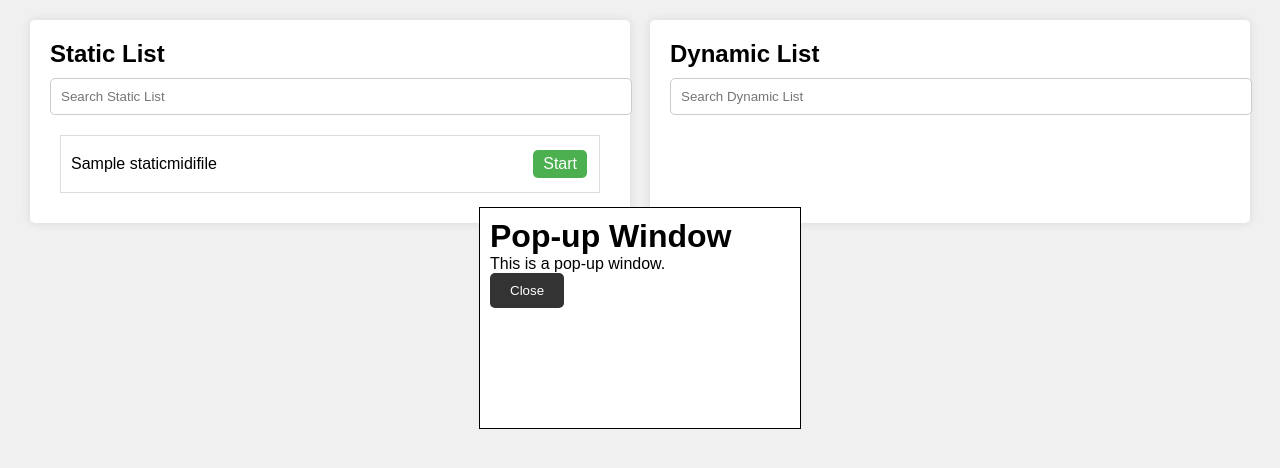
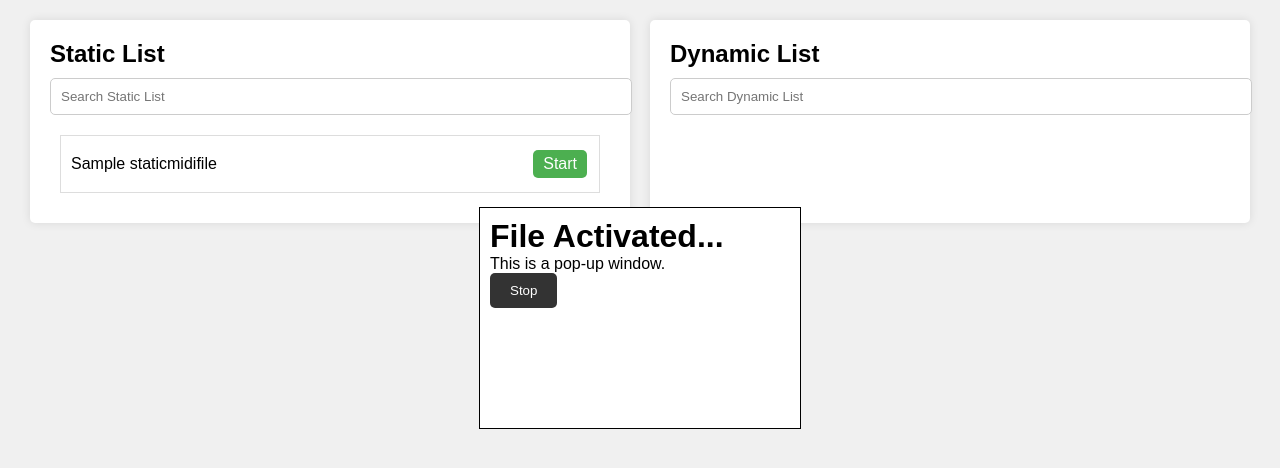
Before and after one commit to ashwin-godura/18500-SUPERFRET, a Django app: page / in a window 1280 px wide. Shown: the part 82-550 px from the top of the page. Run offline with Django 4.2, Linux system fonts and the light colour scheme; tables that the repository leaves empty hold one stand-in row (values such as "Sample post").

Commit message:
added working file adding system and working on popu of for active file scenario

```diff
--- a/superfret/app/templates/home.html
+++ b/superfret/app/templates/home.html
@@ -79,9 +79,9 @@
 
     {% if activefile %}
         <div id="popup-window">
-            <h1>Pop-up Window</h1>
+            <h1>File Activated...</h1>
             <p>This is a pop-up window.</p>
-            <button id="close-button">Close</button>
+            <button id="close-button" onclick=stopFile()>Stop</button>
         </div>
     {% endif %}
 
@@ -98,20 +98,11 @@
             window.location.href = '/startfile/' + filename;
             showPopup()
         }
-        function showPopup() {
-            var popupWindow = document.getElementById("popup-window");
-            popupWindow.style.display = 'block';
-            return false;
-        }
-
-        function closePopup() {
-            var popupWindow = document.getElementById("popup-window");
-            popupWindow.style.display = 'none';
-        }
 
         function stopFile() {
             window.location.href = '/stopfile'
-            closePopup(); // Close the pop-up after stopping
+            var popupWindow = document.getElementById("popup-window");
+            popupWindow.style.display = 'none';
         }
     </script>
 
```
